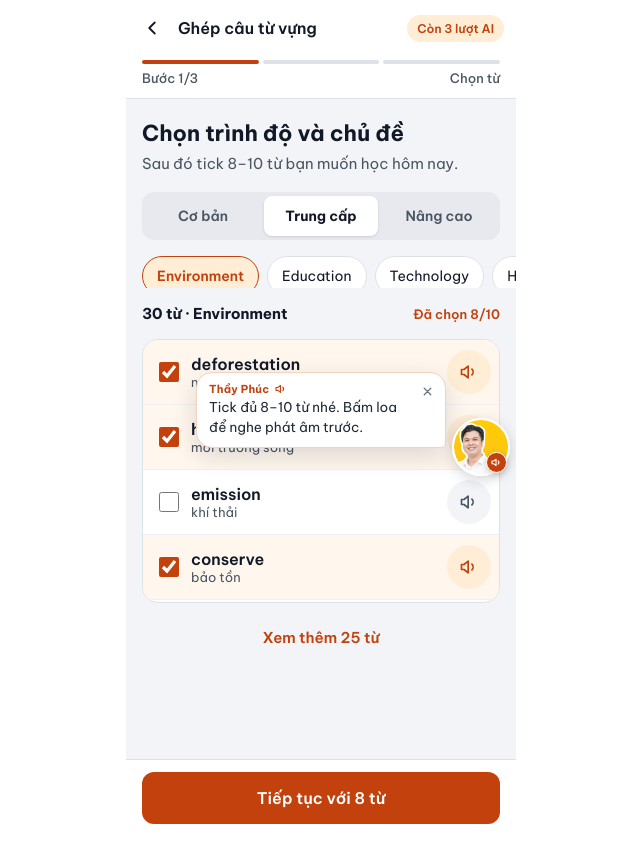
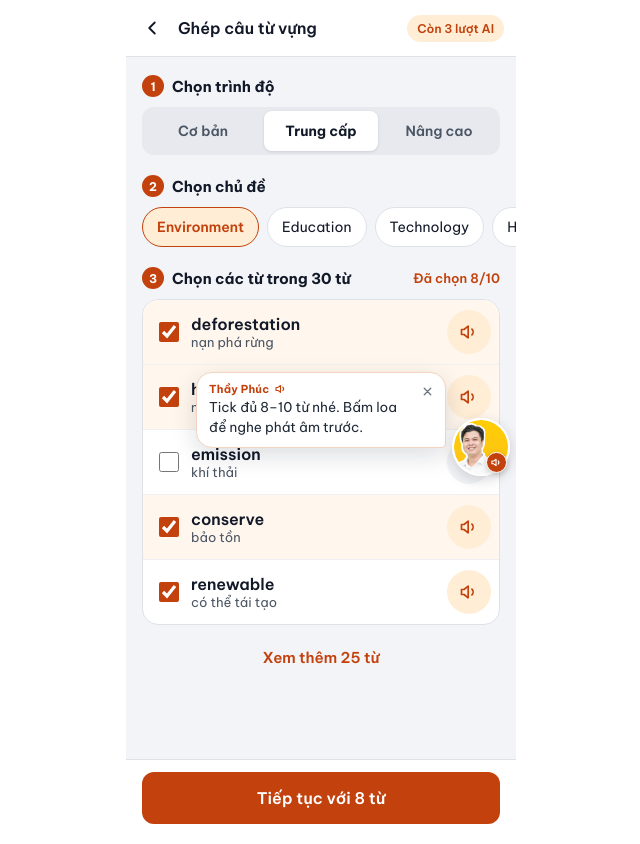
Before and after one commit to longnguyen17zz/web-trainghiem, a plain HTML site: page M1Setup.html in a window 1280 px wide. Shown: the whole page, without its empty margins (319-959 px from the left). Drawn offline with Linux system fonts and the light colour scheme.

Commit message:
Bỏ thanh bước, đổi thành 3 đầu mục đánh số chọn trình độ, chủ đề và từ

```diff
--- a/M1Setup.html
+++ b/M1Setup.html
@@ -9,43 +9,49 @@
 </head>
 <body>
 <div style="width: 390px; max-width: 100%; height: 844px; margin: 0 auto; position: relative; display: flex; flex-direction: column; background: #F3F4F7; font-family: 'Be Vietnam Pro', sans-serif; color: #111827; overflow: hidden">
-  <header style="height: 56px; flex-shrink: 0; display: flex; align-items: center; gap: 4px; padding: 0 12px 0 4px; background: #FFFFFF">
+  <header style="height: 56px; flex-shrink: 0; display: flex; align-items: center; gap: 4px; padding: 0 12px 0 4px; background: #FFFFFF; border-bottom: 1px solid #DDE1E8">
     <a href="index.html" aria-label="Quay lại" style="width: 44px; height: 44px; display: flex; align-items: center; justify-content: center"><svg width="22" height="22" viewBox="0 0 24 24" fill="none" stroke="#111827" stroke-width="2" stroke-linecap="round" stroke-linejoin="round"><path d="M15 18l-6-6 6-6"></path></svg></a>
     <div style="flex: 1; font-size: 16px; font-weight: 600">Ghép câu từ vựng</div>
     <span style="font-size: 12px; font-weight: 600; color: #C2410C; background: #FFEDD5; border-radius: 999px; padding: 6px 10px">Còn 3 lượt AI</span>
   </header>
-  <div style="flex-shrink: 0; background: #FFFFFF; border-bottom: 1px solid #DDE1E8; padding: 4px 16px 12px; display: flex; flex-direction: column; gap: 6px">
-    <div style="display: grid; grid-template-columns: repeat(3, minmax(0, 1fr)); gap: 4px">
-      <div style="height: 4px; border-radius: 4px; background: #C2410C"></div>
-      <div style="height: 4px; border-radius: 4px; background: #DDE1E8"></div>
-      <div style="height: 4px; border-radius: 4px; background: #DDE1E8"></div>
-    </div>
-    <div style="display: flex; justify-content: space-between; font-size: 13px; font-weight: 500; color: #4B5563"><span>Bước 1/3</span><span>Chọn từ</span></div>
-  </div>
 
-  <main style="flex: 1; overflow-y: auto; padding: 20px 16px 16px; display: flex; flex-direction: column; gap: 16px; padding-bottom: 104px">
-    <div style="display: flex; flex-direction: column; gap: 6px">
-      <h1 style="margin: 0; font-size: 22px; font-weight: 700">Chọn trình độ và chủ đề</h1>
-      <p style="margin: 0; font-size: 15px; line-height: 1.5; color: #4B5563">Sau đó tick 8–10 từ bạn muốn học hôm nay.</p>
+  <main style="flex: 1; overflow-y: auto; padding: 18px 16px 16px; display: flex; flex-direction: column; gap: 20px; padding-bottom: 104px">
+    <!-- 1. Chọn trình độ -->
+    <div style="display: flex; flex-direction: column; gap: 10px">
+      <div style="font-size: 15px; font-weight: 700; color: #111827; display: flex; align-items: center; gap: 8px">
+        <span style="width: 22px; height: 22px; border-radius: 999px; background: #C2410C; color: #FFFFFF; font-size: 12px; font-weight: 700; display: inline-flex; align-items: center; justify-content: center; flex-shrink: 0">1</span>
+        <span>Chọn trình độ</span>
+      </div>
+      <div style="display: grid; grid-template-columns: repeat(3, minmax(0, 1fr)); background: #E7E9EE; border-radius: 12px; padding: 4px; gap: 4px">
+        <button type="button" style="height: 40px; border: 0; border-radius: 8px; background: transparent; font-family: inherit; font-size: 14px; font-weight: 600; color: #4B5563; cursor: pointer">Cơ bản</button>
+        <button type="button" style="height: 40px; border: 0; border-radius: 8px; background: #FFFFFF; font-family: inherit; font-size: 14px; font-weight: 700; color: #111827; box-shadow: 0 1px 3px rgba(17,24,39,0.12); cursor: pointer">Trung cấp</button>
+        <button type="button" style="height: 40px; border: 0; border-radius: 8px; background: transparent; font-family: inherit; font-size: 14px; font-weight: 600; color: #4B5563; cursor: pointer">Nâng cao</button>
+      </div>
     </div>
 
-    <div style="display: grid; grid-template-columns: repeat(3, minmax(0, 1fr)); background: #E7E9EE; border-radius: 12px; padding: 4px; gap: 4px">
-      <button style="height: 40px; border: 0; border-radius: 8px; background: transparent; font-family: inherit; font-size: 14px; font-weight: 600; color: #4B5563">Cơ bản</button>
-      <button style="height: 40px; border: 0; border-radius: 8px; background: #FFFFFF; font-family: inherit; font-size: 14px; font-weight: 700; color: #111827; box-shadow: 0 1px 3px rgba(17,24,39,0.12)">Trung cấp</button>
-      <button style="height: 40px; border: 0; border-radius: 8px; background: transparent; font-family: inherit; font-size: 14px; font-weight: 600; color: #4B5563">Nâng cao</button>
+    <!-- 2. Chọn chủ đề -->
+    <div style="display: flex; flex-direction: column; gap: 10px">
+      <div style="font-size: 15px; font-weight: 700; color: #111827; display: flex; align-items: center; gap: 8px">
+        <span style="width: 22px; height: 22px; border-radius: 999px; background: #C2410C; color: #FFFFFF; font-size: 12px; font-weight: 700; display: inline-flex; align-items: center; justify-content: center; flex-shrink: 0">2</span>
+        <span>Chọn chủ đề</span>
+      </div>
+      <div style="display: flex; gap: 8px; overflow-x: auto; margin: 0 -16px; padding: 0 16px">
+        <button type="button" style="height: 40px; flex-shrink: 0; padding: 0 14px; border: 1.5px solid #C2410C; border-radius: 999px; background: #FFEDD5; font-family: inherit; font-size: 14px; font-weight: 600; color: #C2410C; cursor: pointer">Environment</button>
+        <button type="button" style="height: 40px; flex-shrink: 0; padding: 0 14px; border: 1px solid #DDE1E8; border-radius: 999px; background: #FFFFFF; font-family: inherit; font-size: 14px; color: #111827; cursor: pointer">Education</button>
+        <button type="button" style="height: 40px; flex-shrink: 0; padding: 0 14px; border: 1px solid #DDE1E8; border-radius: 999px; background: #FFFFFF; font-family: inherit; font-size: 14px; color: #111827; cursor: pointer">Technology</button>
+        <button type="button" style="height: 40px; flex-shrink: 0; padding: 0 14px; border: 1px solid #DDE1E8; border-radius: 999px; background: #FFFFFF; font-family: inherit; font-size: 14px; color: #111827; cursor: pointer">Health</button>
+      </div>
     </div>
 
-    <div style="display: flex; gap: 8px; overflow-x: auto; margin: 0 -16px; padding: 0 16px">
-      <button style="height: 40px; flex-shrink: 0; padding: 0 14px; border: 1.5px solid #C2410C; border-radius: 999px; background: #FFEDD5; font-family: inherit; font-size: 14px; font-weight: 600; color: #C2410C">Environment</button>
-      <button style="height: 40px; flex-shrink: 0; padding: 0 14px; border: 1px solid #DDE1E8; border-radius: 999px; background: #FFFFFF; font-family: inherit; font-size: 14px; color: #111827">Education</button>
-      <button style="height: 40px; flex-shrink: 0; padding: 0 14px; border: 1px solid #DDE1E8; border-radius: 999px; background: #FFFFFF; font-family: inherit; font-size: 14px; color: #111827">Technology</button>
-      <button style="height: 40px; flex-shrink: 0; padding: 0 14px; border: 1px solid #DDE1E8; border-radius: 999px; background: #FFFFFF; font-family: inherit; font-size: 14px; color: #111827">Health</button>
-    </div>
-
-    <div style="display: flex; justify-content: space-between; align-items: baseline">
-      <span style="font-size: 15px; font-weight: 700">30 từ · Environment</span>
-      <span style="font-size: 13px; font-weight: 600; color: #C2410C">Đã chọn 8/10</span>
-    </div>
+    <!-- 3. Chọn các từ trong 30 từ -->
+    <div style="display: flex; flex-direction: column; gap: 10px">
+      <div style="display: flex; justify-content: space-between; align-items: center">
+        <div style="font-size: 15px; font-weight: 700; color: #111827; display: flex; align-items: center; gap: 8px">
+          <span style="width: 22px; height: 22px; border-radius: 999px; background: #C2410C; color: #FFFFFF; font-size: 12px; font-weight: 700; display: inline-flex; align-items: center; justify-content: center; flex-shrink: 0">3</span>
+          <span>Chọn các từ trong 30 từ</span>
+        </div>
+        <span style="font-size: 13px; font-weight: 600; color: #C2410C">Đã chọn 8/10</span>
+      </div>
 
     <div style="background: #FFFFFF; border: 1px solid #DDE1E8; border-radius: 16px; overflow: hidden">
       <label style="display: flex; align-items: center; gap: 12px; padding: 10px 8px 10px 16px; border-bottom: 1px solid #EEF0F4; background: #FFF7ED">
```
